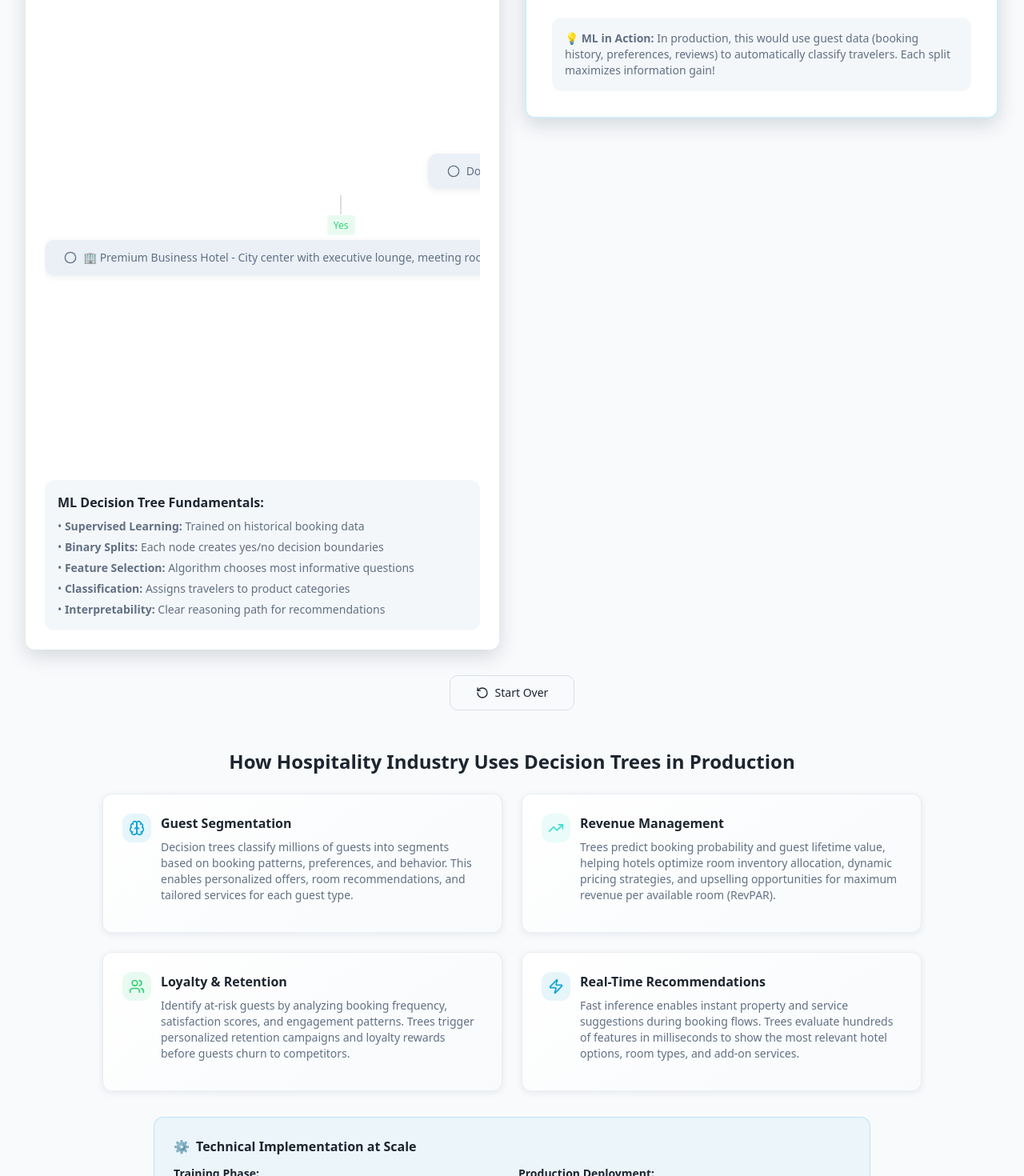
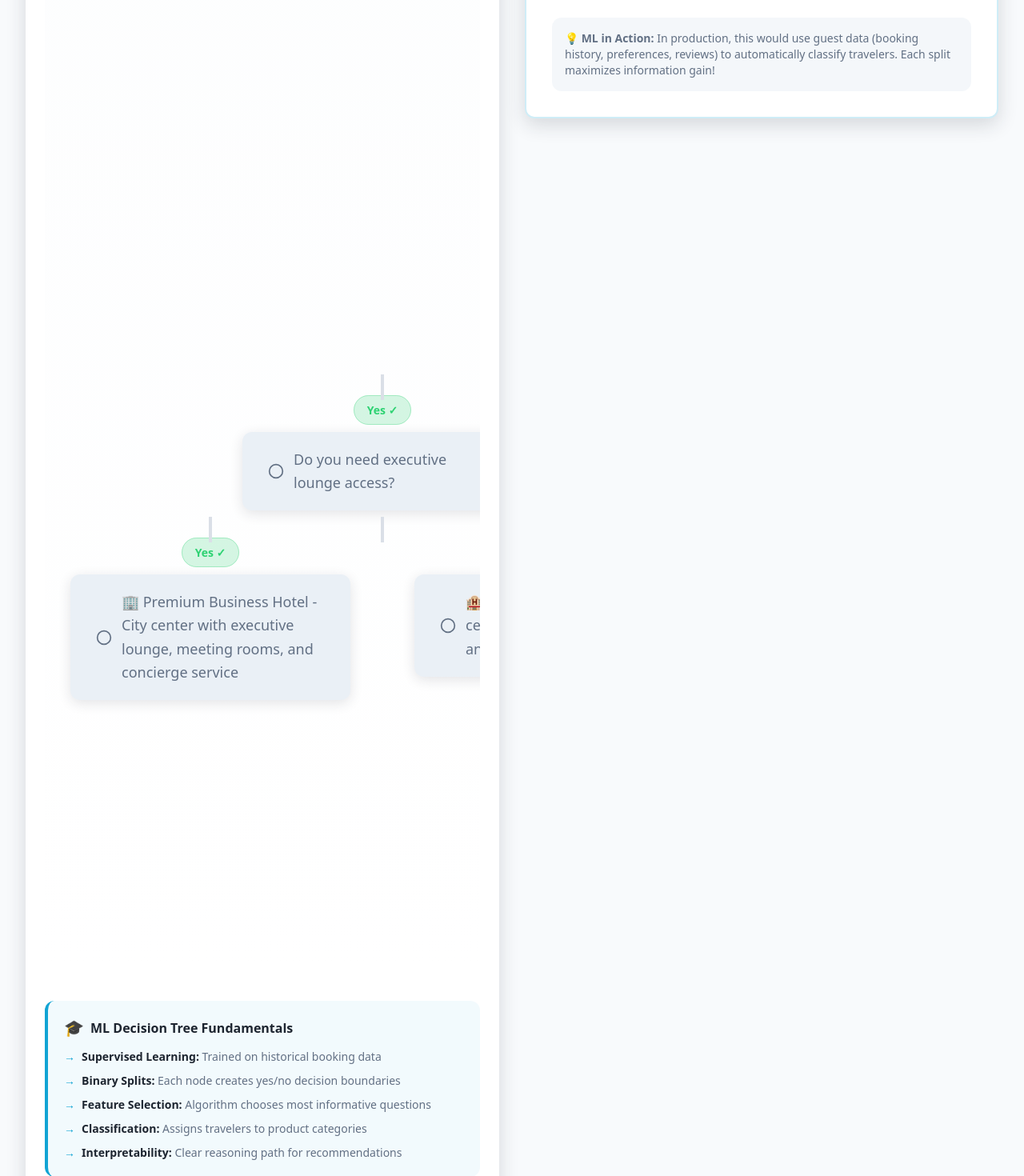
Before and after one commit to guneetnagia/decision-tree-playbook, a React (Vite) app: page / in a window 1280 px wide. Shown: the part 380-1850 px from the top of the page at 80% size. Built offline with nearby package versions, Linux system fonts and the light colour scheme; the HTML template or start-up script is replaced by a standard one.

Commit message:
Refactor decision tree structure

```diff
--- a/src/components/DecisionTreeGame.tsx
+++ b/src/components/DecisionTreeGame.tsx
@@ -362,12 +362,20 @@ export const DecisionTreeGame = () => {
         <div className="grid lg:grid-cols-2 gap-4 sm:gap-6 lg:gap-8 items-start">
           {/* Tree Visualization */}
           <div className="bg-card rounded-xl shadow-lg p-4 sm:p-6 animate-fade-in order-2 lg:order-1">
-            <h2 className="text-lg sm:text-xl font-semibold mb-3 sm:mb-4 flex items-center gap-2 flex-wrap">
-              <span className="w-2 h-2 bg-accent rounded-full animate-pulse-glow" />
-              <span className="text-sm sm:text-base md:text-xl">Decision Tree Structure</span>
+            <h2 className="text-lg sm:text-xl lg:text-2xl font-bold mb-4 sm:mb-6 flex items-center gap-3">
+              <span className="w-3 h-3 bg-accent rounded-full animate-pulse-glow" />
+              <span>Decision Tree Structure</span>
             </h2>
-            <div className="overflow-x-auto pb-4 -mx-2 sm:mx-0">
-              <div className="min-w-max px-2 sm:px-0">
+
+            <div className="bg-secondary/30 rounded-lg p-4 mb-4">
+              <p className="text-xs sm:text-sm text-muted-foreground">
+                <strong className="text-foreground">💡 Interactive Guide:</strong> Follow the highlighted path as you answer questions.
+                The tree shows how each decision leads to the next question or final recommendation.
+              </p>
+            </div>
+
+            <div className="overflow-x-auto pb-6 -mx-2 sm:mx-0 bg-gradient-to-b from-secondary/10 to-transparent rounded-lg p-4">
+              <div className="min-w-max px-2 sm:px-4">
                 <TreeNode
                   node={treeData.root}
                   treeData={treeData}
@@ -376,14 +384,33 @@ export const DecisionTreeGame = () => {
                 />
               </div>
             </div>
-            <div className="mt-4 sm:mt-6 p-3 sm:p-4 bg-secondary/50 rounded-lg">
-              <h3 className="font-semibold mb-2 text-foreground text-sm sm:text-base">ML Decision Tree Fundamentals:</h3>
-              <ul className="text-xs sm:text-sm text-muted-foreground space-y-1 sm:space-y-1.5">
-                <li>• <strong>Supervised Learning:</strong> Trained on historical booking data</li>
-                <li>• <strong>Binary Splits:</strong> Each node creates yes/no decision boundaries</li>
-                <li>• <strong>Feature Selection:</strong> Algorithm chooses most informative questions</li>
-                <li>• <strong>Classification:</strong> Assigns travelers to product categories</li>
-                <li>• <strong>Interpretability:</strong> Clear reasoning path for recommendations</li>
+
+            <div className="mt-6 p-4 sm:p-5 bg-primary/5 border-l-4 border-primary rounded-lg">
+              <h3 className="font-bold mb-3 text-foreground text-sm sm:text-base flex items-center gap-2">
+                <span className="text-xl">🎓</span>
+                ML Decision Tree Fundamentals
+              </h3>
+              <ul className="text-xs sm:text-sm text-muted-foreground space-y-2 sm:space-y-2.5 leading-relaxed">
+                <li className="flex gap-2">
+                  <span className="text-primary font-bold">→</span>
+                  <span><strong className="text-foreground">Supervised Learning:</strong> Trained on historical booking data</span>
+                </li>
+                <li className="flex gap-2">
+                  <span className="text-primary font-bold">→</span>
+                  <span><strong className="text-foreground">Binary Splits:</strong> Each node creates yes/no decision boundaries</span>
+                </li>
+                <li className="flex gap-2">
+                  <span className="text-primary font-bold">→</span>
+                  <span><strong className="text-foreground">Feature Selection:</strong> Algorithm chooses most informative questions</span>
+                </li>
+                <li className="flex gap-2">
+                  <span className="text-primary font-bold">→</span>
+                  <span><strong className="text-foreground">Classification:</strong> Assigns travelers to product categories</span>
+                </li>
+                <li className="flex gap-2">
+                  <span className="text-primary font-bold">→</span>
+                  <span><strong className="text-foreground">Interpretability:</strong> Clear reasoning path for recommendations</span>
+                </li>
               </ul>
             </div>
           </div>
--- a/src/components/TreeNode.tsx
+++ b/src/components/TreeNode.tsx
@@ -31,35 +31,36 @@ export const TreeNode = ({
     <div className="flex flex-col items-center min-w-max">
       <div
         className={`
-          px-3 sm:px-4 md:px-6 py-2 sm:py-3 rounded-lg font-medium transition-all duration-300 text-xs sm:text-sm
+          px-4 sm:px-5 md:px-8 py-3 sm:py-4 md:py-5 rounded-xl font-medium transition-all duration-300
+          text-sm sm:text-base md:text-lg max-w-[250px] sm:max-w-[300px] md:max-w-[350px]
           ${getNodeColor()}
-          ${isCurrent ? "scale-105 sm:scale-110 shadow-lg" : "shadow-sm"}
+          ${isCurrent ? "scale-105 shadow-xl ring-2 ring-accent ring-offset-2" : "shadow-md hover:shadow-lg"}
         `}
       >
-        <div className="flex items-center gap-1.5 sm:gap-2">
+        <div className="flex items-center gap-2 sm:gap-3">
           {isActive ? (
-            <CheckCircle2 className="w-3 h-3 sm:w-4 sm:h-4 flex-shrink-0" />
+            <CheckCircle2 className="w-4 h-4 sm:w-5 sm:h-5 flex-shrink-0" />
           ) : (
-            <Circle className="w-3 h-3 sm:w-4 sm:h-4 flex-shrink-0" />
+            <Circle className="w-4 h-4 sm:w-5 sm:h-5 flex-shrink-0" />
           )}
-          <span className="break-words max-w-[180px] sm:max-w-none">
+          <span className="break-words leading-relaxed">
             {node.question || node.answer || "Node"}
           </span>
         </div>
       </div>
 
       {!isLeaf && node.yesNode && node.noNode && (
-        <div className="flex gap-4 sm:gap-6 md:gap-8 mt-4 sm:mt-6 md:mt-8 relative">
+        <div className="flex gap-8 sm:gap-12 md:gap-16 lg:gap-20 mt-6 sm:mt-8 md:mt-10 relative">
           {/* Connecting lines */}
-          <div className="absolute top-0 left-1/2 w-0.5 h-4 sm:h-6 -translate-x-1/2 -translate-y-4 sm:-translate-y-6 bg-border" />
+          <div className="absolute top-0 left-1/2 w-1 h-6 sm:h-8 -translate-x-1/2 -translate-y-6 sm:-translate-y-8 bg-border" />
 
           <div className="flex flex-col items-center">
-            <div className="relative mb-2">
-              <div className={`absolute -top-4 sm:-top-6 left-1/2 -translate-x-1/2 w-0.5 h-4 sm:h-6 ${
-                isActive && activePath.includes(node.yesNode) ? "bg-primary" : "bg-border"
+            <div className="relative mb-3 sm:mb-4">
+              <div className={`absolute -top-6 sm:-top-8 left-1/2 -translate-x-1/2 w-1 h-6 sm:h-8 transition-colors ${
+                isActive && activePath.includes(node.yesNode) ? "bg-success" : "bg-border"
               }`} />
-              <span className="text-[10px] sm:text-xs font-medium text-success bg-success/10 px-1.5 sm:px-2 py-0.5 sm:py-1 rounded whitespace-nowrap">
-                Yes
+              <span className="text-xs sm:text-sm font-semibold text-success bg-success/20 px-3 sm:px-4 py-1.5 sm:py-2 rounded-full whitespace-nowrap border border-success/30">
+                Yes ✓
               </span>
             </div>
             <TreeNode
@@ -72,12 +73,12 @@ export const TreeNode = ({
           </div>
 
           <div className="flex flex-col items-center">
-            <div className="relative mb-2">
-              <div className={`absolute -top-4 sm:-top-6 left-1/2 -translate-x-1/2 w-0.5 h-4 sm:h-6 ${
-                isActive && activePath.includes(node.noNode) ? "bg-primary" : "bg-border"
+            <div className="relative mb-3 sm:mb-4">
+              <div className={`absolute -top-6 sm:-top-8 left-1/2 -translate-x-1/2 w-1 h-6 sm:h-8 transition-colors ${
+                isActive && activePath.includes(node.noNode) ? "bg-destructive" : "bg-border"
               }`} />
-              <span className="text-[10px] sm:text-xs font-medium text-destructive bg-destructive/10 px-1.5 sm:px-2 py-0.5 sm:py-1 rounded whitespace-nowrap">
-                No
+              <span className="text-xs sm:text-sm font-semibold text-destructive bg-destructive/20 px-3 sm:px-4 py-1.5 sm:py-2 rounded-full whitespace-nowrap border border-destructive/30">
+                No ✗
               </span>
             </div>
             <TreeNode
```
